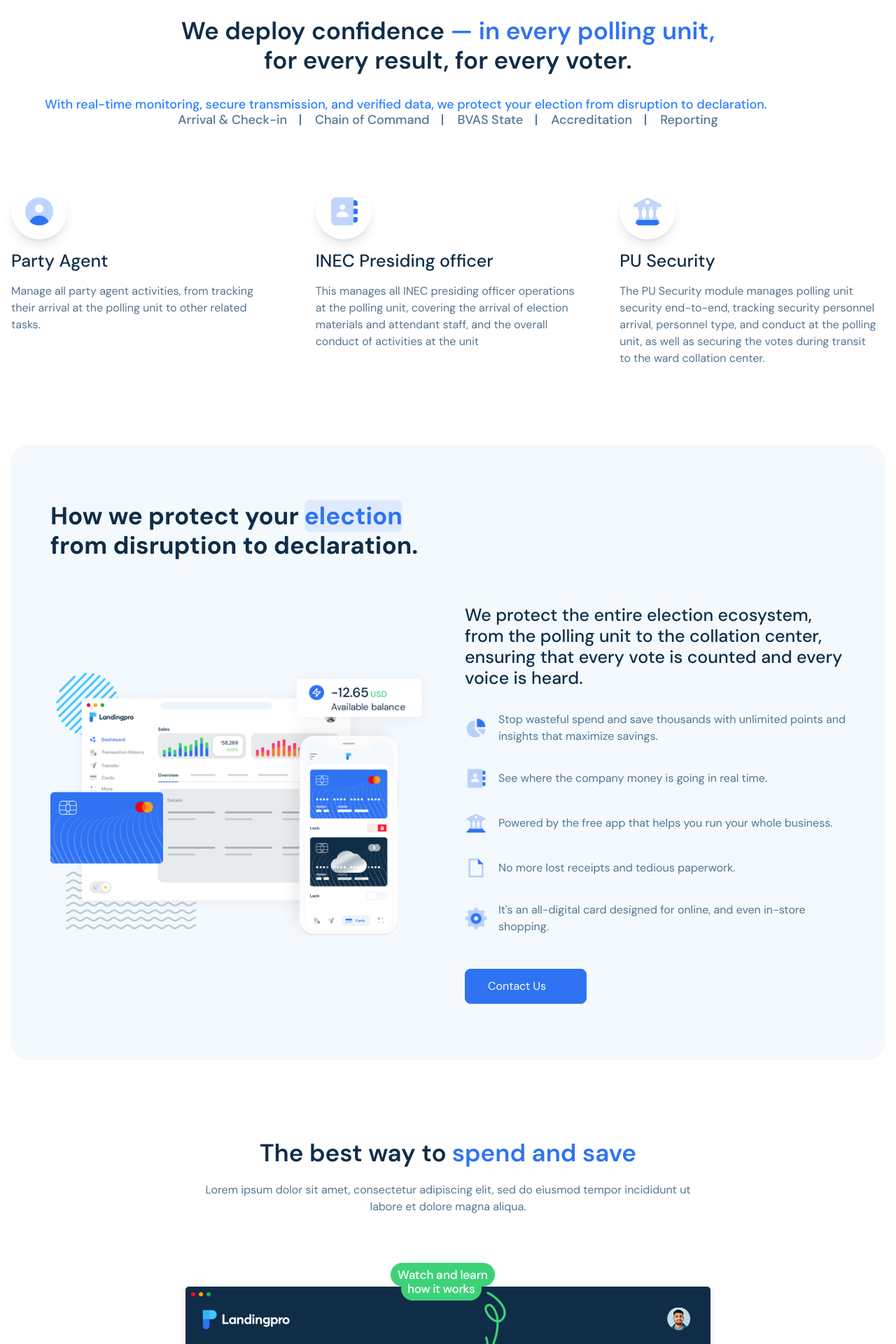
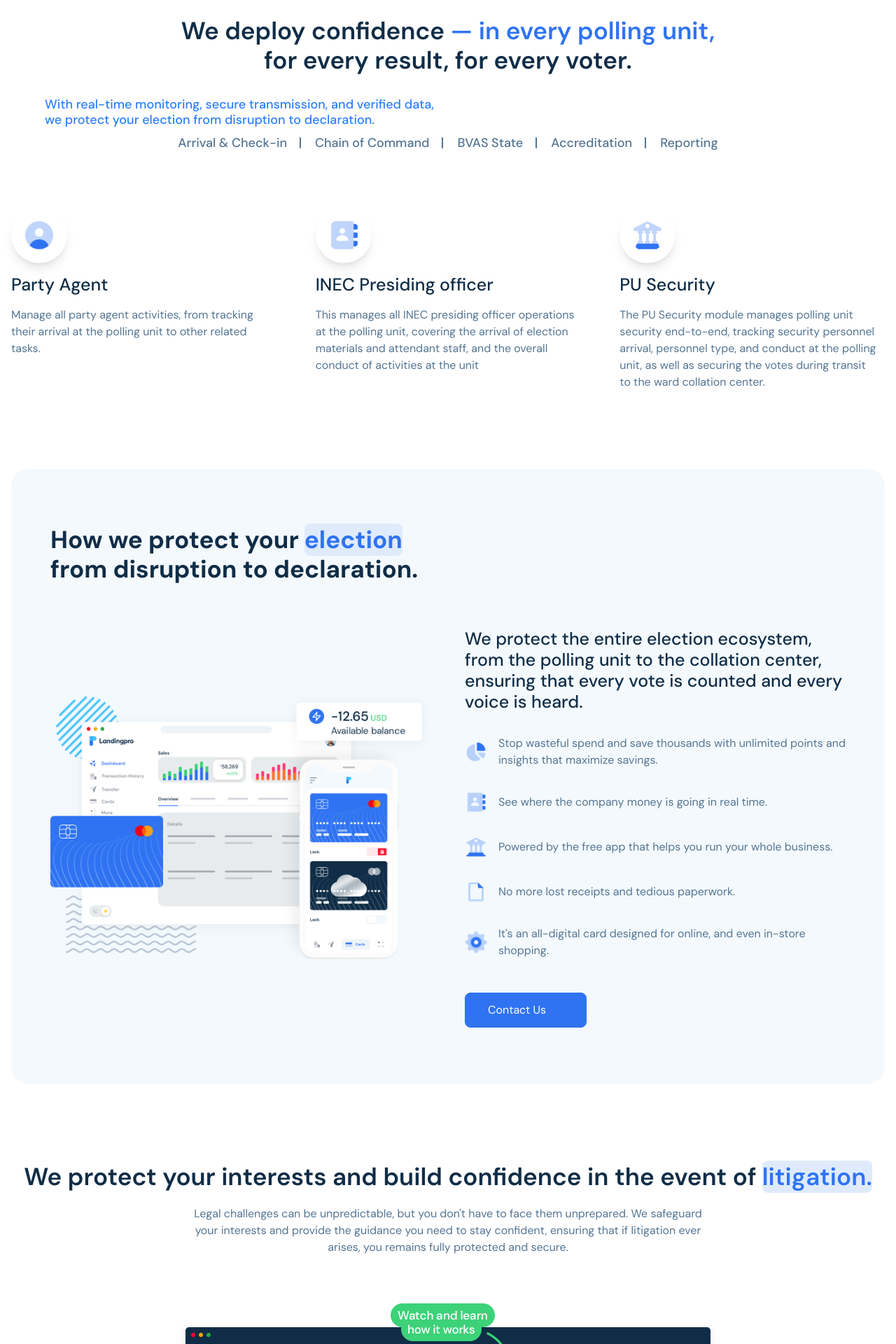
Before and after one commit to AmNetDT/votas, a Next.js app: page / in a window 1280 px wide. Shown: the part 840-2760 px from the top of the page at 70% size. Built offline with nearby package versions, Linux system fonts and the light colour scheme; no server answers; some icons are missing.

Commit message:
Changed some articles

```diff
--- a/src/components/Home/Payment/index.tsx
+++ b/src/components/Home/Payment/index.tsx
@@ -41,8 +41,11 @@ const Payment = () => {
               <span className="text-primary"> — in every polling unit, </span>
               for every result, for every voter.
             </h2>
-            <p className={`text-blue-500 md:text-18 text-base font-medium`}>
+            <p
+              className={`text-blue-500 md:text-18 text-base font-medium mb-3`}
+            >
               With real-time monitoring, secure transmission, and verified data,
+              <br />
               we protect your election from disruption to declaration.
             </p>
           </div>
--- a/src/components/Home/Spend/index.tsx
+++ b/src/components/Home/Spend/index.tsx
@@ -33,12 +33,16 @@ const Spend: FC = () => {
         <div ref={ref}>
           <div className="text-center">
             <h2 className="md:text-35 sm:text-28 text-24 text-midnight_text font-semibold mb-5 dark:text-white">
-              The best way to
-              <span className="text-primary ml-2">spend and save</span>
+              We protect your interests and build confidence in the event of
+              <span className="bg-border dark:bg-darkHeroBg rounded-lg text-primary max-w-max ml-2">
+                litigation.
+              </span>
             </h2>
             <p className="text-17 text-muted dark:text-white/60 mx-1 lg:mx-64 mb-3">
-              Lorem ipsum dolor sit amet, consectetur adipiscing elit, sed do
-              eiusmod tempor incididunt ut labore et dolore magna aliqua.
+              Legal challenges can be unpredictable, but you don't have to face
+              them unprepared. We safeguard your interests and provide the
+              guidance you need to stay confident, ensuring that if litigation
+              ever arises, you remains fully protected and secure.
             </p>
           </div>
           <div className="flex justify-center items-center">
```
